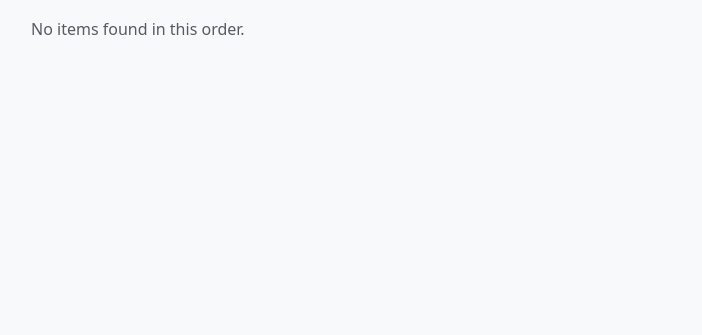
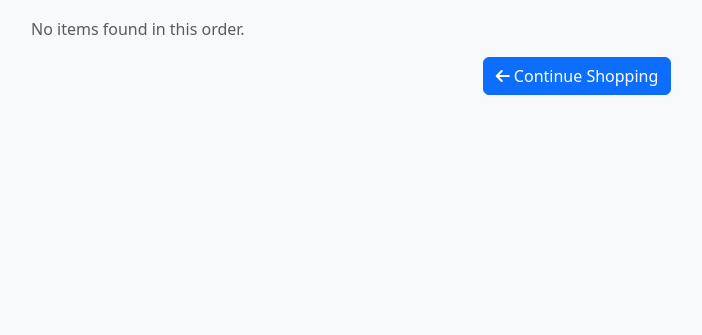
Before and after one commit to abnasity/dtv-admin-panel, a Python web app: template app/templates/customers/order_detail.html in a window 1280 px wide. Shown: the part 376-711 px from the top of the page, without its empty margins (63-765 px from the left). Run offline with Jinja, Linux system fonts and the light colour scheme; the template is opened without the code that fills it, so the values that code supplies are empty; some libraries are stand-ins or nearby versions.

Commit message:
add back btn

```diff
--- a/app/templates/customers/order_detail.html
+++ b/app/templates/customers/order_detail.html
@@ -55,5 +55,10 @@
     {% else %}
     <p class="text-muted">No items found in this order.</p>
     {% endif %}
+     <div class="text-center mt-3">
+            <a href="{{ url_for('customers.dashboard') }}" class="btn btn-primary">
+                <i class="fas fa-arrow-left"></i> Continue Shopping
+            </a>
+        </div>
 </div>
 {% endblock %}
```
